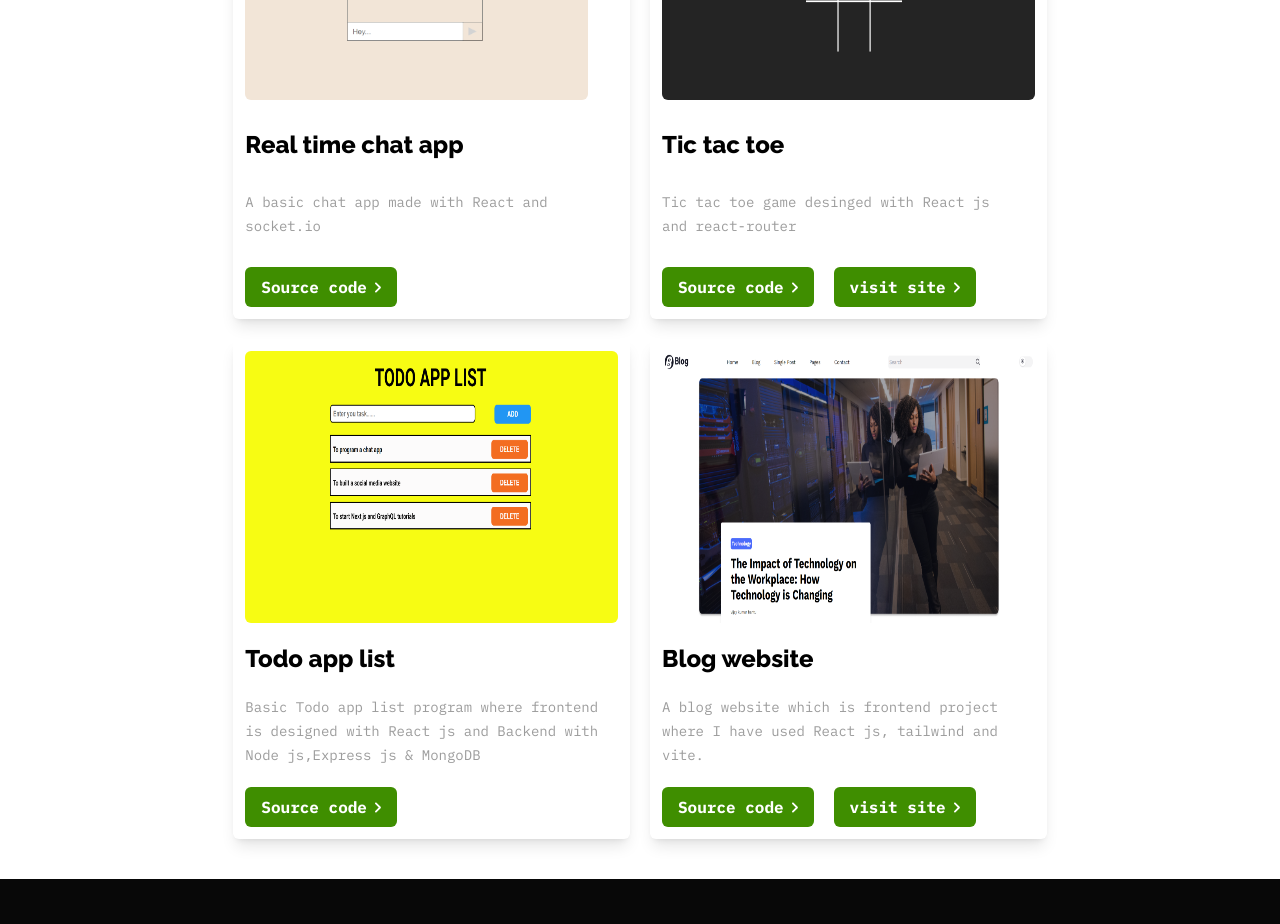
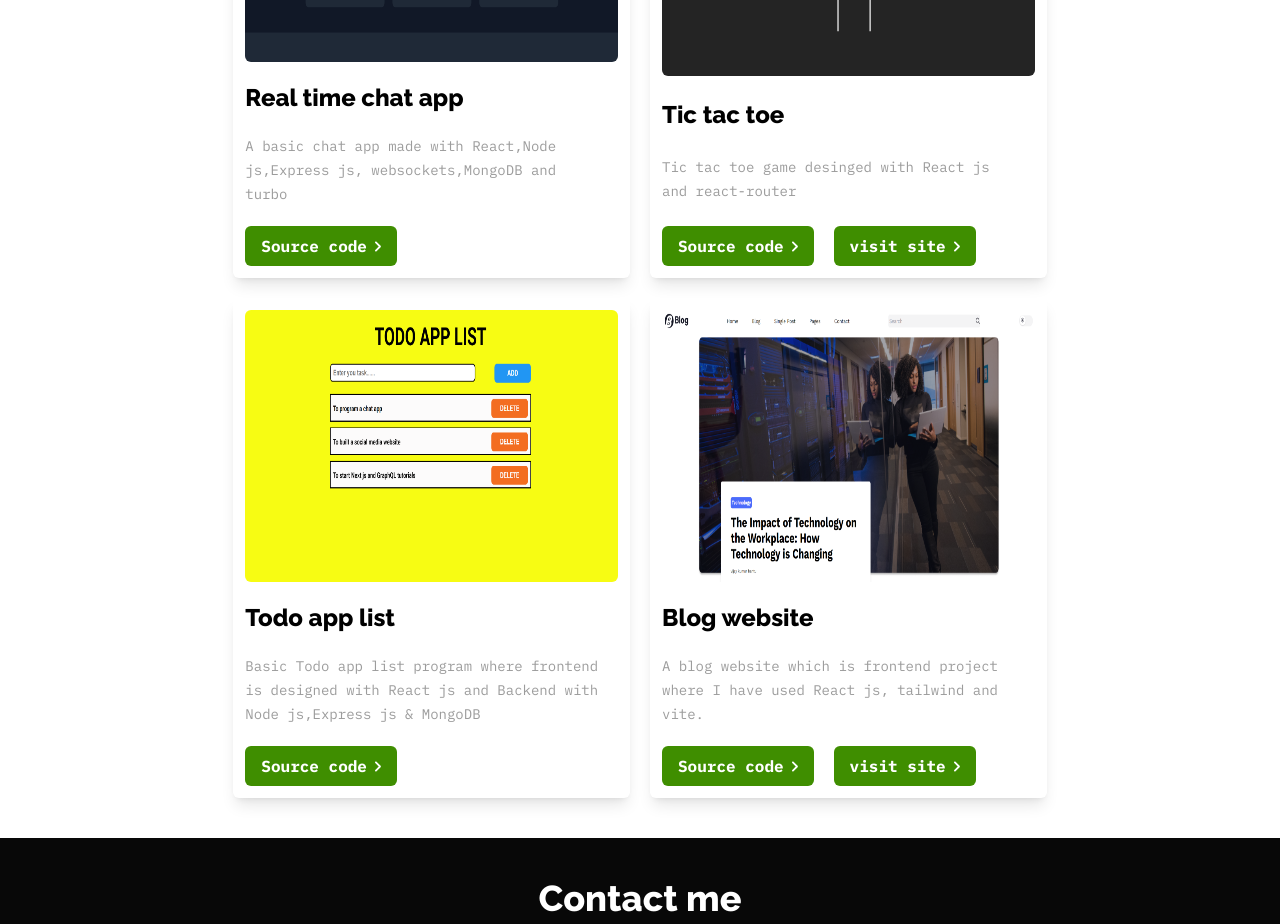
Before and after one commit to Vijay-kumar-bantu/mainPortfolio, a React (Vite) app: page / in a window 1280 px wide. Shown: the part 2760-3684 px from the top of the page. Built offline with nearby package versions, Linux system fonts and the light colour scheme.

Commit message:
updated the chat_app

```diff
--- a/src/assets/projects.js
+++ b/src/assets/projects.js
@@ -7,8 +7,8 @@ const data = [
 	{
 		name: "Real time chat app",
 		image: chat_app,
-		desc: "A basic chat app made with React and socket.io",
-		code: "https://github.com/Vijay-kumar-bantu/chapt_app",
+		desc: "A basic chat app made with React,Node js,Express js, websockets,MongoDB and turbo",
+		code: "https://github.com/Vijay-kumar-bantu/chat-app-turbo",
 		deploy: false,
 		web: "",
 	},
```
Also changed, not shown: src/assets/images/chat_app.png.
